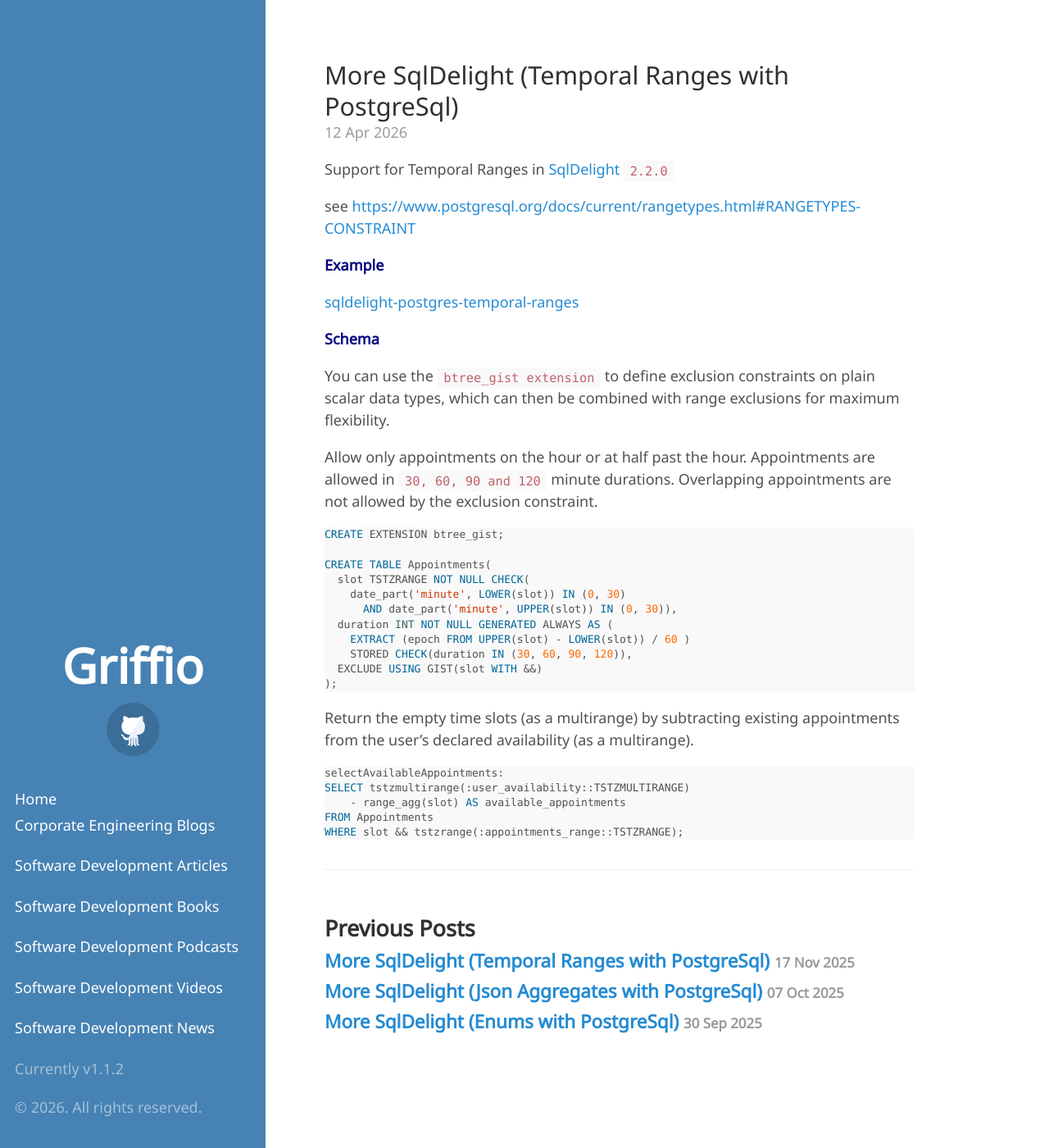
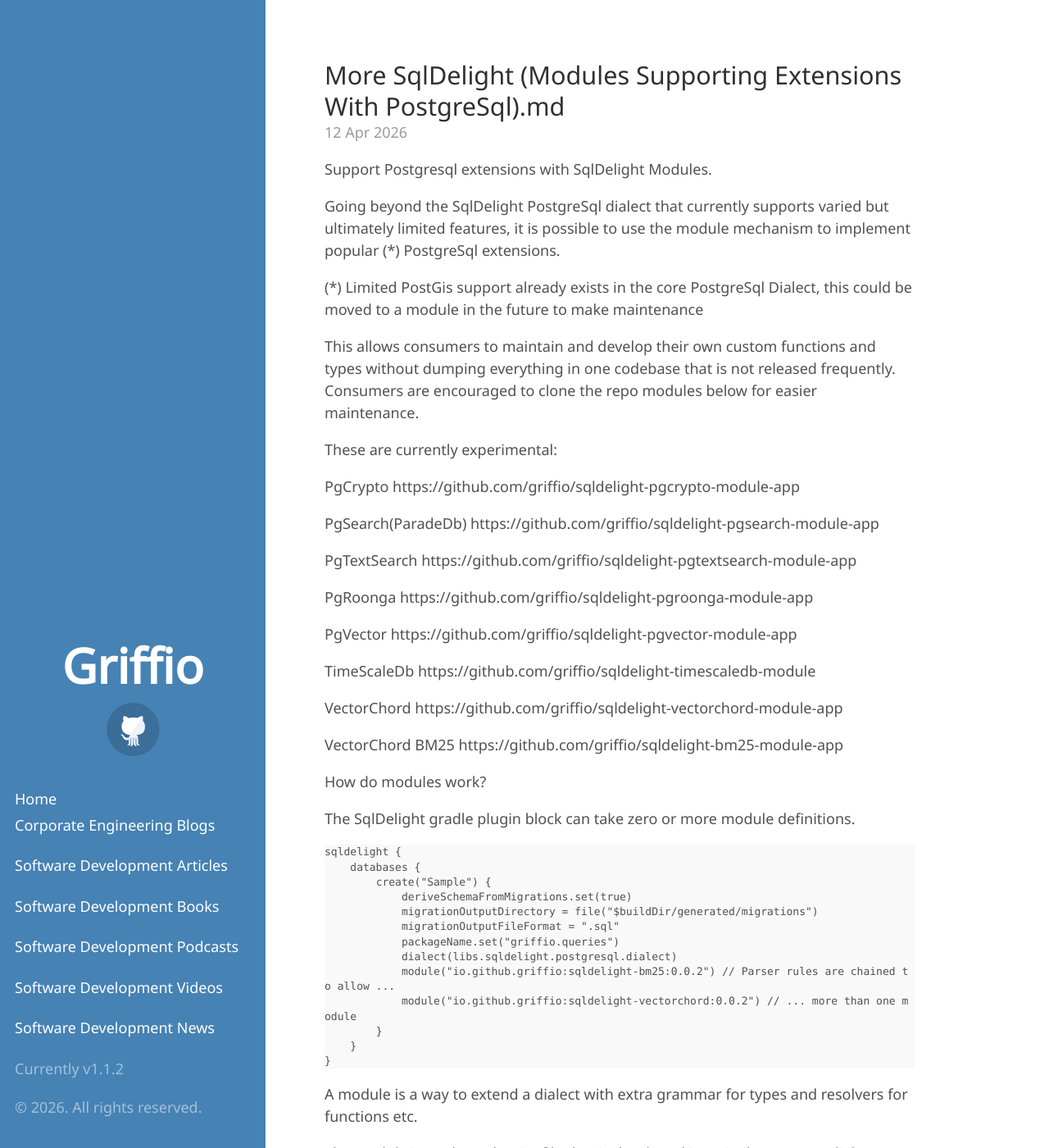
Before and after one commit to griffio/griffio.github.io, a Jekyll site: the page built from _posts/2026-04-12-More-SqlDelight-Modules-Supporting-Extensions-With-PostgreSql.md, in a window 1280 px wide and 1400 px high. Shown: the whole window at 82% size. Built offline with Jekyll 4.4.1, drawn with Linux system fonts in a browser that asks for light colours; some web fonts are replaced; some of the changed text lies outside the part shown.

Commit message:
Update 2026-04-12-More-SqlDelight-Modules-Supporting-Extensions-With-PostgreSql.md

````diff
--- a/_posts/2026-04-12-More-SqlDelight-Modules-Supporting-Extensions-With-PostgreSql.md
+++ b/_posts/2026-04-12-More-SqlDelight-Modules-Supporting-Extensions-With-PostgreSql.md
@@ -1,46 +1,76 @@
 ---
 layout: post
-title: More SqlDelight (Temporal Ranges with PostgreSql)
+title: More SqlDelight (Modules Supporting Extensions With PostgreSql).md
 category: blog
-tags: [sqldelight postgresql]
+tags: [sqldelight postgresql extensions]
 published: true
-summary: sqldelight postgresql support for temporal ranges
+summary: sqldelight postgresql module support for extensions
 ---
 
-Support for Temporal Ranges in [SqlDelight](https://github.com/sqldelight/sqldelight/pull/5297) `2.2.0`
+Support Postgresql extensions with SqlDelight Modules.
 
-see [https://www.postgresql.org/docs/current/rangetypes.html#RANGETYPES-CONSTRAINT](https://www.postgresql.org/docs/current/rangetypes.html#RANGETYPES-CONSTRAINT)
+Going beyond the SqlDelight PostgreSql dialect that currently supports varied but ultimately limited features, it is possible
+to use the module mechanism to implement popular (*) PostgreSql extensions.
 
-**Example**
+(*) Limited PostGis support already exists in the core PostgreSql Dialect, this could be moved to a module in the future to make maintenance
 
-[sqldelight-postgres-temporal-ranges](https://github.com/griffio/sqldelight-postgres-temporal-ranges)
+This allows consumers to maintain and develop their own custom functions and types without dumping everything in one codebase that is not released frequently.
+Consumers are encouraged to clone the repo modules below for easier maintenance.
 
-**Schema**
 
-You can use the `btree_gist extension` to define exclusion constraints on plain scalar data types, which can then be combined with range exclusions for maximum flexibility.
+These are currently experimental:
 
-Allow only appointments on the hour or at half past the hour. Appointments are allowed in `30, 60, 90 and 120` minute durations. Overlapping appointments are not allowed by the exclusion constraint.
+PgCrypto https://github.com/griffio/sqldelight-pgcrypto-module-app
 
-```sql
-CREATE EXTENSION btree_gist;
+PgSearch(ParadeDb) https://github.com/griffio/sqldelight-pgsearch-module-app
 
-CREATE TABLE Appointments(
-  slot TSTZRANGE NOT NULL CHECK(
-    date_part('minute', LOWER(slot)) IN (0, 30)
-      AND date_part('minute', UPPER(slot)) IN (0, 30)),
-  duration INT NOT NULL GENERATED ALWAYS AS (
-    EXTRACT (epoch FROM UPPER(slot) - LOWER(slot)) / 60 )
-    STORED CHECK(duration IN (30, 60, 90, 120)),
-  EXCLUDE USING GIST(slot WITH &&)
-);
+PgTextSearch https://github.com/griffio/sqldelight-pgtextsearch-module-app
+
+PgRoonga https://github.com/griffio/sqldelight-pgroonga-module-app
+
+PgVector https://github.com/griffio/sqldelight-pgvector-module-app
+
+TimeScaleDb https://github.com/griffio/sqldelight-timescaledb-module
+
+VectorChord https://github.com/griffio/sqldelight-vectorchord-module-app
+
+VectorChord BM25 https://github.com/griffio/sqldelight-bm25-module-app
+
+
+How do modules work?
+
+The SqlDelight gradle plugin block can take zero or more module definitions.
+
+```
+sqldelight {
+    databases {
+        create("Sample") {
+            deriveSchemaFromMigrations.set(true)
+            migrationOutputDirectory = file("$buildDir/generated/migrations")
+            migrationOutputFileFormat = ".sql"
+            packageName.set("griffio.queries")
+            dialect(libs.sqldelight.postgresql.dialect)
+            module("io.github.griffio:sqldelight-bm25:0.0.2") // Parser rules are chained to allow ...
+            module("io.github.griffio:sqldelight-vectorchord:0.0.2") // ... more than one module
+        }
+    }
+}
 ```
 
-Return the empty time slots (as a multirange) by subtracting existing appointments from the user’s declared availability (as a multirange).
+A module is a way to extend a dialect with extra grammar for types and resolvers for functions etc.
 
-```sql
-selectAvailableAppointments:
-SELECT tstzmultirange(:user_availability::TSTZMULTIRANGE)
-    - range_agg(slot) AS available_appointments
-FROM Appointments
-WHERE slot && tstzrange(:appointments_range::TSTZRANGE);
-```
+The module is a released as jar file that is developed in a similar way to a dialect.
+
+A module could be as simple as adding some missing functions that you need to a new TypeResolver implementation.
+
+Modules are chained together by delegation, so that, if one module cannot resolve a function it calls the previous module in the chain (without any knowledge of that module).
+
+When implementing grammar in a new module, overriding parent rules must be performed manually due to limitions in the SqlDelight GrammerKit Composer project https://github.com/sqldelight/Grammar-Kit-Composer
+
+For example,
+
+Creating a grammar that adds new types, overrides some extension rules index_method and storage_parameters.
+
+Careful structuring is required to maintain the chain of modules that must work without knowledge of the other modules.
+
+https://github.com/griffio/sqldelight-pgvector-module-app/blob/5acc9c67e794c081d7d016e2084ab5bbc238f431/pgvector-module/src/main/kotlin/griffio/PgVectorModule.kt#L39
````
